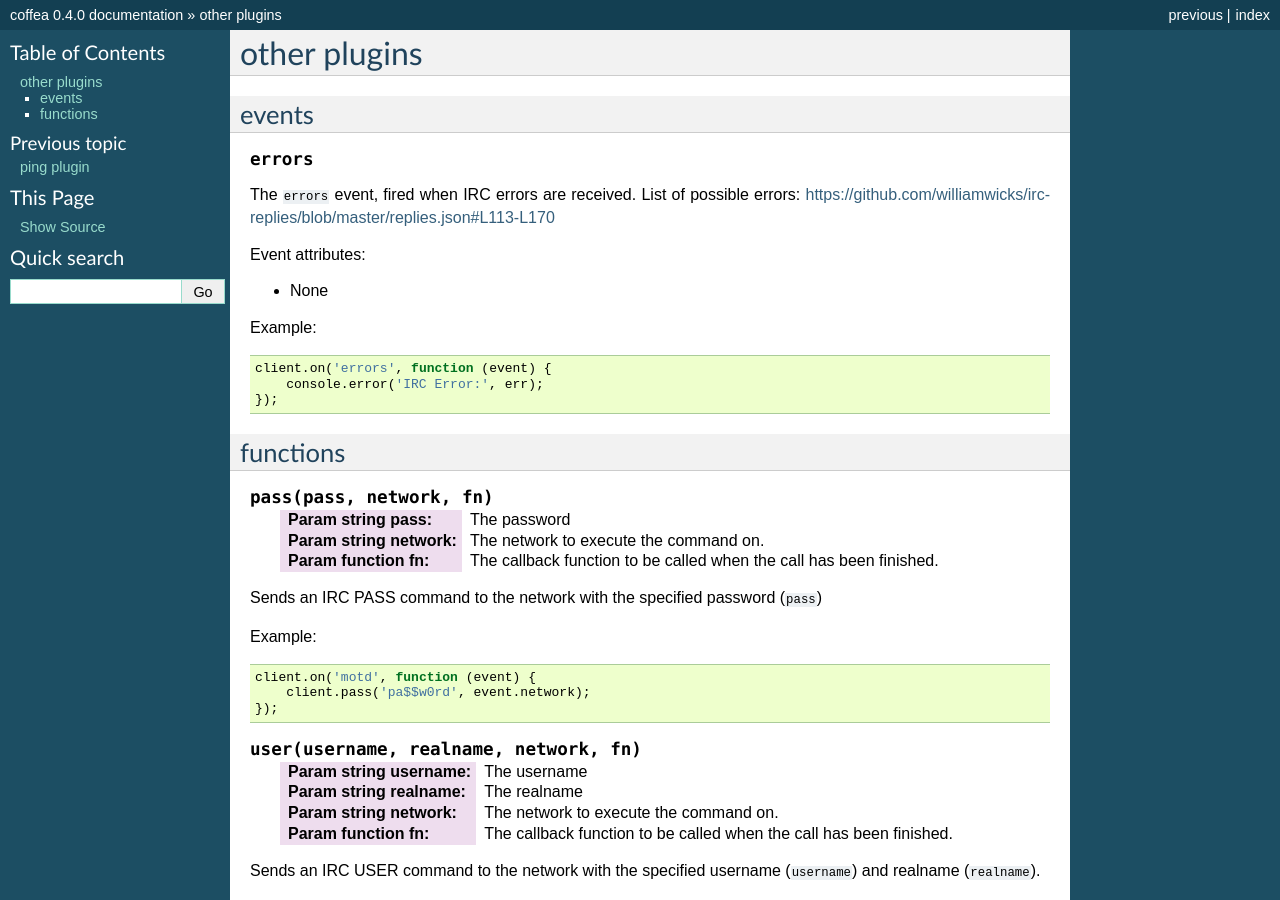
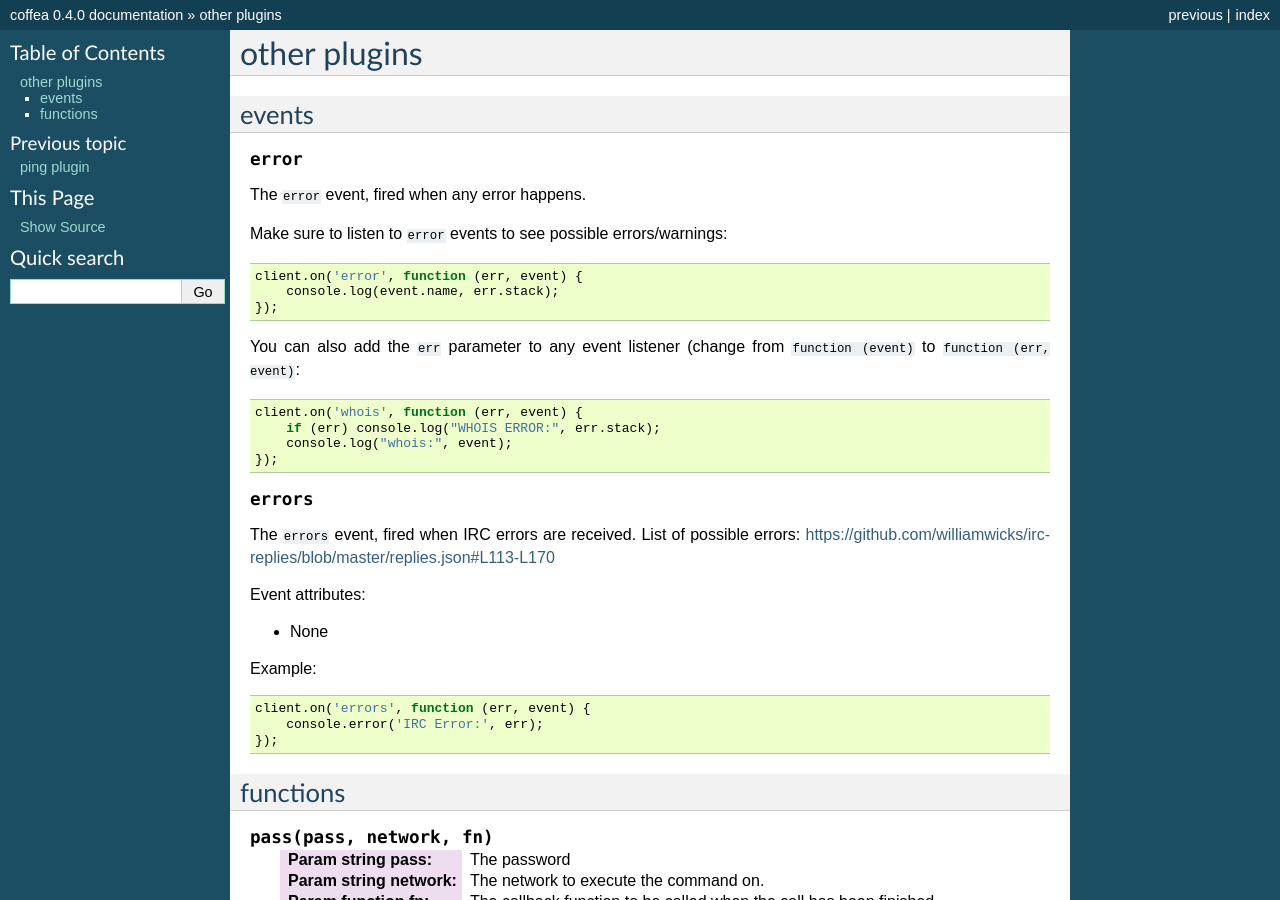
Before and after one commit to caffeinery/coffea-docs, a Sphinx documentation site: the page built from source/other.rst, in a window 1280 px wide and 900 px high. Built offline with Sphinx 7.4.7, drawn with Linux system fonts in a browser that asks for light colours.

Commit message:
other.rst: update error events

```diff
--- a/source/other.rst
+++ b/source/other.rst
@@ -5,6 +5,28 @@ other plugins
 
 events
 ------
+
+.. coffeaevent:: error
+
+The ``error`` event, fired when any error happens.
+
+Make sure to listen to ``error`` events to see possible errors/warnings:
+
+.. code-block:: javascript
+
+    client.on('error', function (err, event) {
+        console.log(event.name, err.stack);
+    });
+
+You can also add the ``err`` parameter to any event listener (change from ``function (event)`` to ``function (err, event)``:
+
+.. code-block:: javascript
+
+    client.on('whois', function (err, event) {
+        if (err) console.log("WHOIS ERROR:", err.stack);
+        console.log("whois:", event);
+    });
+
 
 .. coffeaevent:: errors
 
@@ -18,7 +40,7 @@ Example:
 
 .. code-block:: javascript
 
-    client.on('errors', function (event) {
+    client.on('errors', function (err, event) {
         console.error('IRC Error:', err);
     });
 
```
